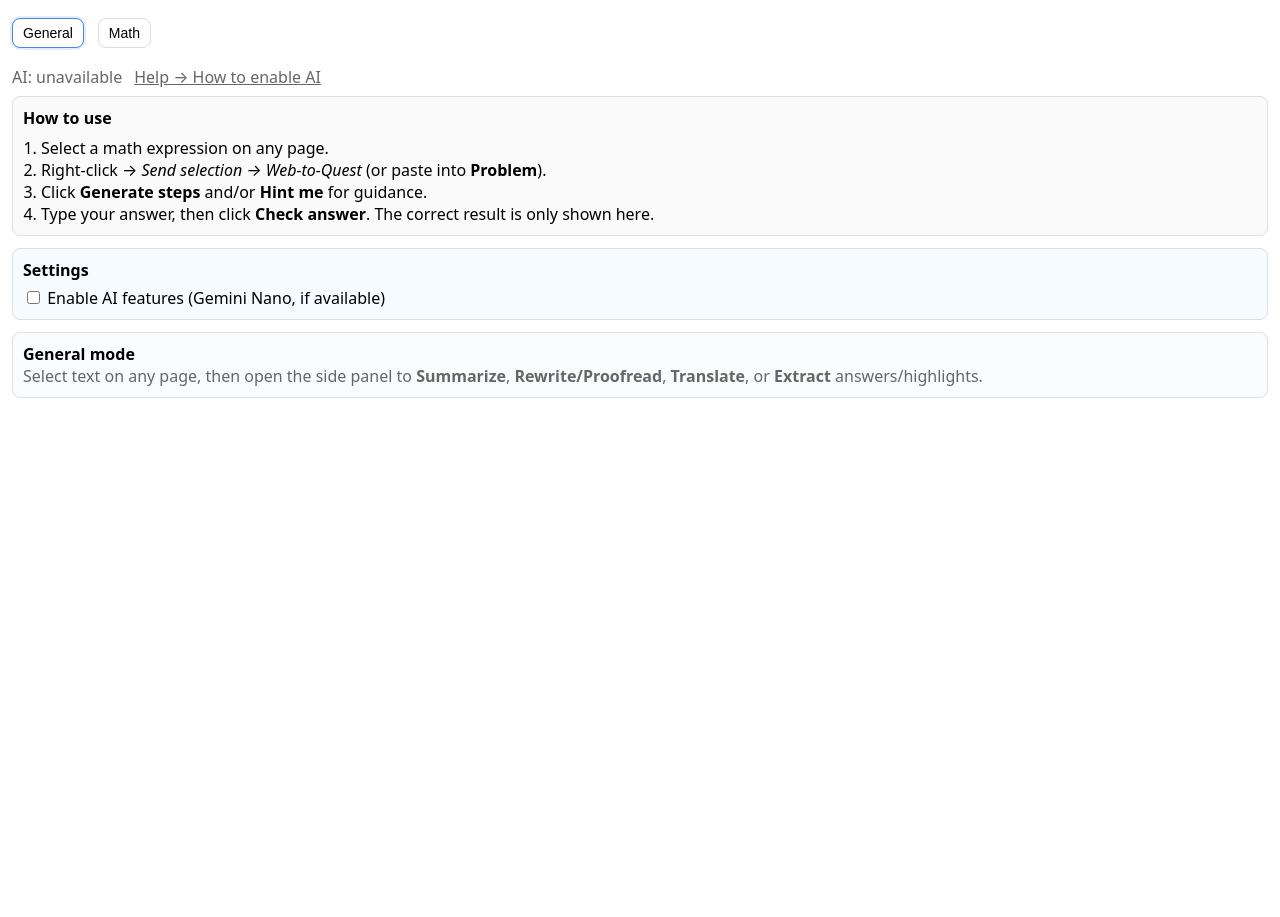
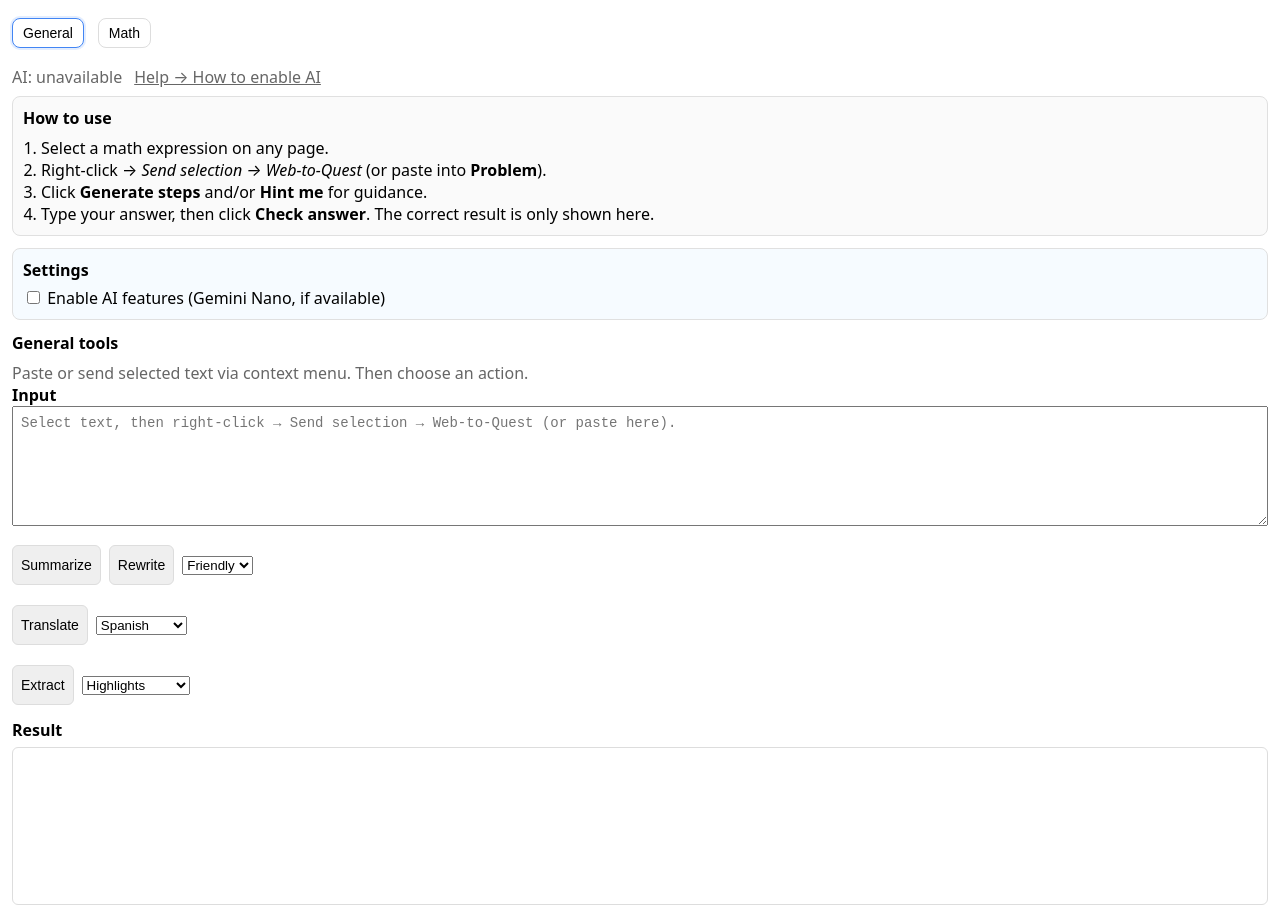
Before and after one commit to HooplaHoorah/w2q-extension, a browser extension: page extension/sidepanel.html in a window 1280 px wide. Before the commit the page ends 800 px from the top, so only its background shows below. Drawn offline with Linux system fonts and the light colour scheme.

Commit message:
feat(ui): General|Math toggle + full General mode (UI + actions + gating)

```diff
--- a/extension/sidepanel.html
+++ b/extension/sidepanel.html
@@ -93,10 +93,61 @@
 
     </section>
 <section class="for-general">
-  <div class="info" id="generalIntro" style="border:1px solid #e0e0e0;background:#f9fbff;padding:10px;border-radius:8px;margin-bottom:12px;">
-    <strong>General mode</strong>
-    <div class="muted">Select text on any page, then open the side panel to <strong>Summarize</strong>, <strong>Rewrite/Proofread</strong>, <strong>Translate</strong>, or <strong>Extract</strong> answers/highlights.</div>
+    <div class="info">
+    <strong>General tools</strong>
+    <p class="muted" style="margin:8px 0 0;">
+      Paste or send selected text via context menu. Then choose an action.
+    </p>
   </div>
+
+  <label for="genInput"><strong>Input</strong></label>
+  <textarea id="genInput"
+            placeholder="Select text, then right-click → Send selection → Web-to-Quest (or paste here)."
+            style="min-height:120px;"></textarea>
+
+  <div class="row" style="gap:8px;align-items:center;margin:8px 0;">
+    <button id="genSummarize" class="out">Summarize</button>
+
+    <button id="genRewrite" class="out">Rewrite</button>
+    <select id="genTone" title="Rewrite tone">
+      <option value="friendly" selected>Friendly</option>
+      <option value="concise">Concise</option>
+      <option value="formal">Formal</option>
+      <option value="simplify">Simplify</option>
+    </select>
+  </div>
+
+  <div class="row" style="gap:8px;align-items:center;margin:8px 0;">
+    <button id="genTranslate" class="out">Translate</button>
+    <select id="genLang" title="Target language">
+      <option value="en">English</option>
+      <option value="es" selected>Spanish</option>
+      <option value="fr">French</option>
+      <option value="de">German</option>
+      <option value="pt">Portuguese</option>
+      <option value="it">Italian</option>
+      <option value="ja">Japanese</option>
+      <option value="ko">Korean</option>
+      <option value="zh">Chinese</option>
+    </select>
+  </div>
+
+  <div class="row" style="gap:8px;align-items:center;margin:8px 0;">
+    <button id="genExtract" class="out">Extract</button>
+    <select id="genExtractType" title="What to extract">
+      <option value="highlights" selected>Highlights</option>
+      <option value="key_points">Key points</option>
+      <option value="dates">Dates</option>
+      <option value="people">People</option>
+      <option value="tasks">Tasks / To-dos</option>
+    </select>
+  </div>
+
+  <div class="info">
+    <strong>Result</strong>
+    <div id="genOut" class="out" style="min-height:140px;"></div>
+  </div>
+
 </section>
 <script src="prototype.js" defer></script>
     <script src="ai-stubs.js" defer></script>
```
